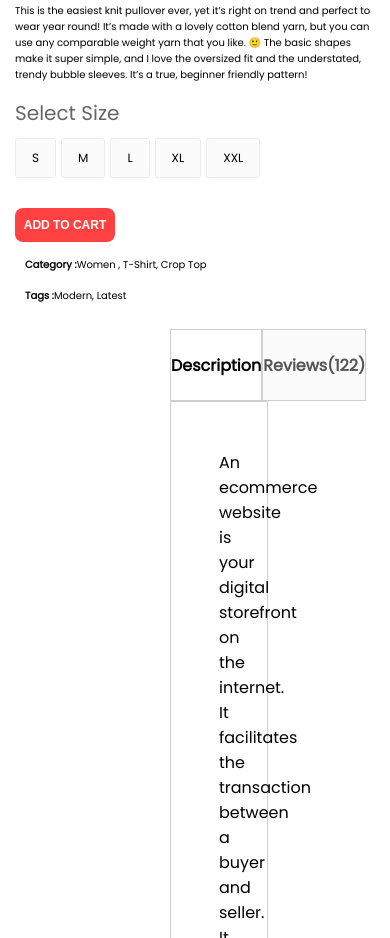
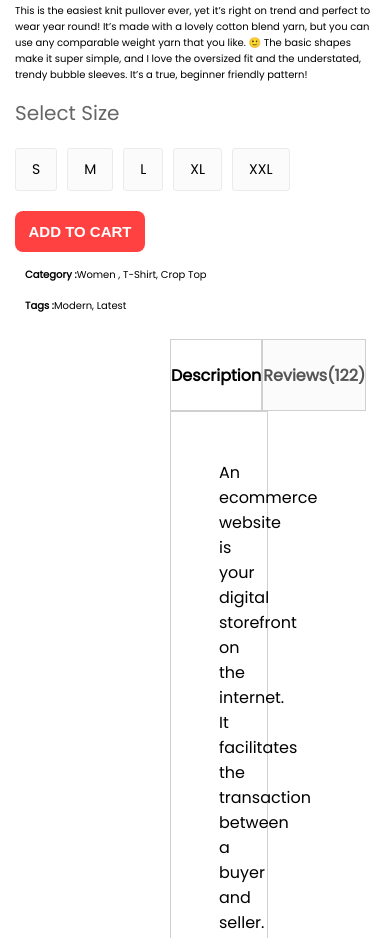
Before and after one commit to Billrawknow/Masoko, a React (Create React App) app: page /product/1 in a window 390 px wide. Shown: the part 780-1718 px from the top of the page. Built offline with nearby package versions, Linux system fonts and the light colour scheme.

Commit message:
make the productdisplay responsive

```diff
--- a/src/Components/ProductDisplay/ProductDisplay.css
+++ b/src/Components/ProductDisplay/ProductDisplay.css
@@ -269,7 +269,17 @@
     .productdisplay-right-stars img{
       width: 15px;
     }
+    .productdisplay-right-sizes{
+      gap: 10px;
+      margin: 20px 0px;
+    }
     .productdisplay-right-sizes div{
          padding: 10px 16px;
+         font-size: 14px;
+    }
+    .productdisplay-right button{
+      width: 130px;
+      font-size: 15px;
+      padding: 12px 0px;
     }
   }
```
